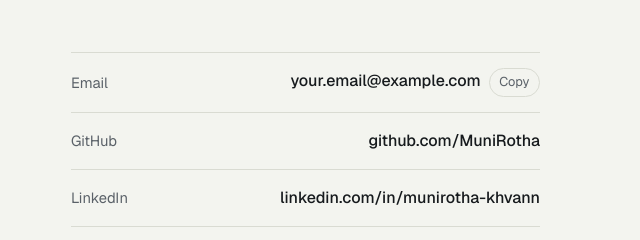
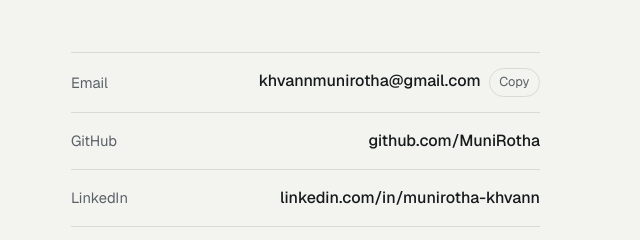
Before and after one commit to MuniRotha/Munirotha-Khvann-, a plain HTML site: page index.html in a window 1280 px wide. Shown: the part 5146-5386 px from the top of the page, 640-1280 px from the left. Drawn offline with nearby package versions, Linux system fonts and the light colour scheme.

Commit message:
Update index.html

```diff
--- a/index.html
+++ b/index.html
@@ -478,7 +478,7 @@ footer .wrap { display: flex; justify-content: space-between; gap: 1rem; flex-wr
 <script>
 /* ===== Edit your links here ===== */
 const CONTACT = {
-  email: 'your.email@example.com',
+  email: 'khvannmunirotha@gmail.com',
   github: 'https://github.com/MuniRotha',
   githubLabel: 'github.com/MuniRotha',
   linkedin: 'https://www.linkedin.com/in/munirotha-khvann-b9a220366',
```
